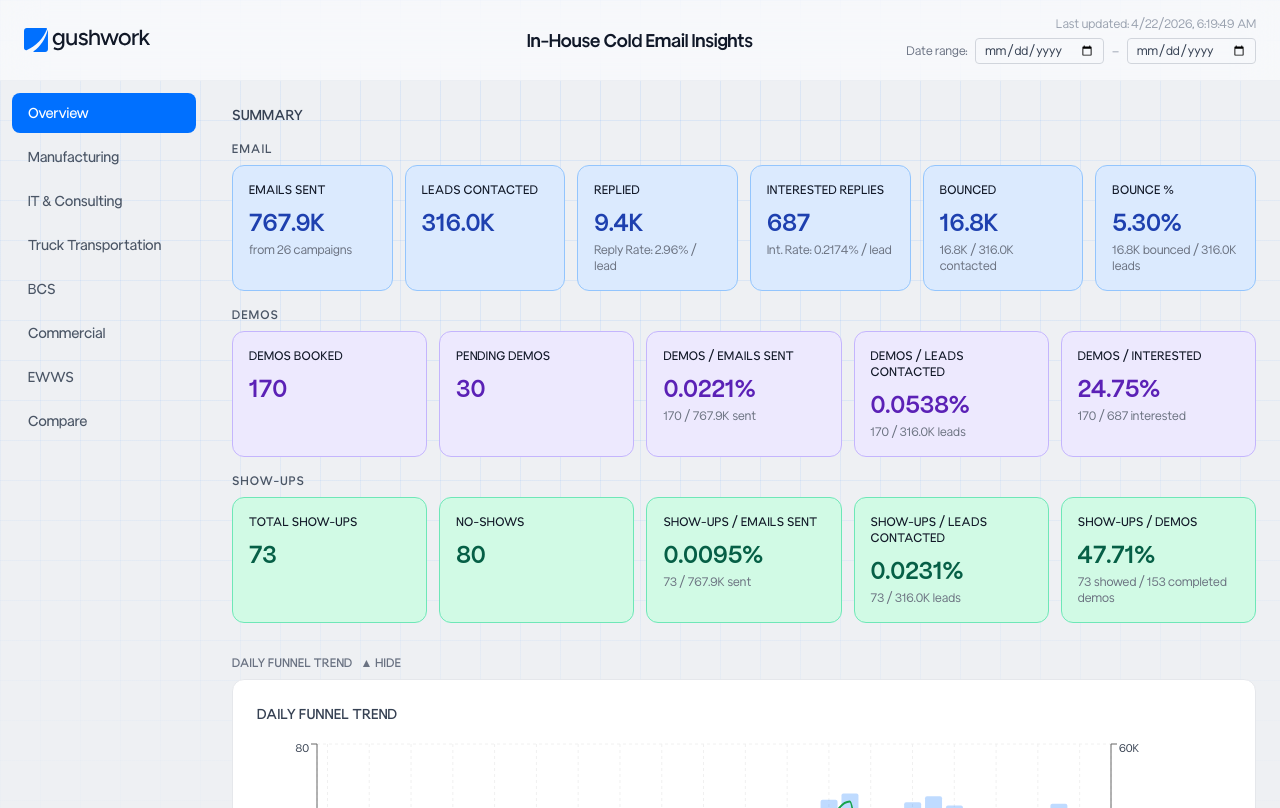
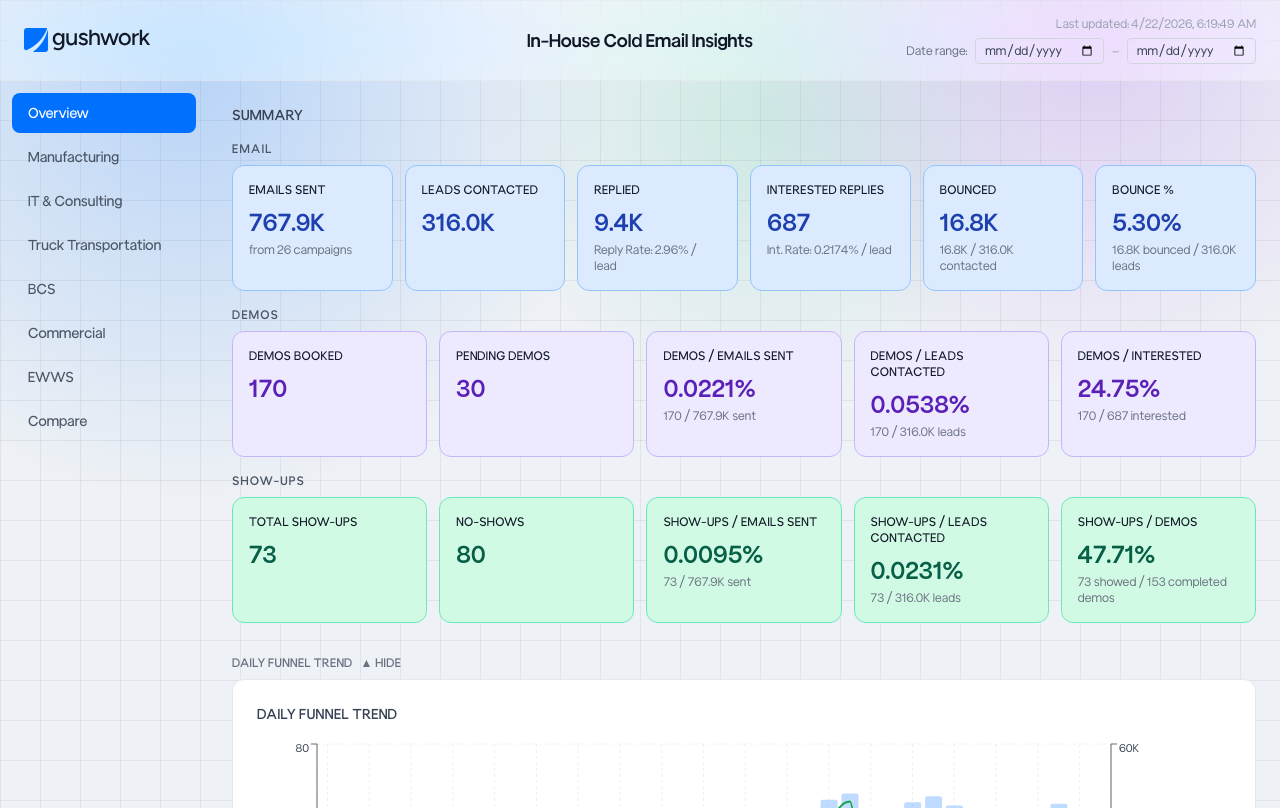
Before and after one commit to ShikharV010/gist_daily_runs, a Next.js app in the folder cold_email_workflows/cold_email_insights/: page / in a window 1280 px wide. Built offline with nearby package versions, Linux system fonts and the light colour scheme.

Commit message:
add colored background blobs so frosted header translucency is visible

```diff
--- a/cold_email_workflows/cold_email_insights/app/globals.css
+++ b/cold_email_workflows/cold_email_insights/app/globals.css
@@ -25,11 +25,13 @@ body {
 }
 
 .dashboard-bg {
-  background-color: #eef0f3;
+  background-color: #eef1f5;
   background-image:
-    radial-gradient(ellipse 120% 100% at 50% 30%, transparent 20%, rgba(238, 240, 243, 0.85) 72%),
-    linear-gradient(rgba(0, 112, 255, 0.08) 1px, transparent 1px),
-    linear-gradient(90deg, rgba(0, 112, 255, 0.08) 1px, transparent 1px);
-  background-size: 100% 100%, 40px 40px, 40px 40px;
+    radial-gradient(circle 600px at 15% 10%, rgba(0, 112, 255, 0.22), transparent 70%),
+    radial-gradient(circle 500px at 85% 5%, rgba(147, 51, 234, 0.18), transparent 70%),
+    radial-gradient(circle 400px at 60% 15%, rgba(16, 185, 129, 0.15), transparent 70%),
+    linear-gradient(rgba(0, 0, 0, 0.06) 1px, transparent 1px),
+    linear-gradient(90deg, rgba(0, 0, 0, 0.06) 1px, transparent 1px);
+  background-size: 100% 100%, 100% 100%, 100% 100%, 40px 40px, 40px 40px;
   background-attachment: fixed;
 }
--- a/cold_email_workflows/cold_email_insights/components/Dashboard.tsx
+++ b/cold_email_workflows/cold_email_insights/components/Dashboard.tsx
@@ -147,9 +147,9 @@ export default function Dashboard() {
       {/* Header — logo left | title center | last-updated + date range right */}
       <header className="sticky top-0 z-20 border-b px-6 py-4"
               style={{
-                backgroundColor: 'rgba(255,255,255,0.55)',
-                backdropFilter: 'blur(20px) saturate(1.8)',
-                WebkitBackdropFilter: 'blur(20px) saturate(1.8)',
+                backgroundColor: 'rgba(255,255,255,0.35)',
+                backdropFilter: 'blur(24px) saturate(1.8)',
+                WebkitBackdropFilter: 'blur(24px) saturate(1.8)',
                 borderColor: 'rgba(229,231,235,0.5)',
               }}>
         <div className="max-w-[1800px] mx-auto grid grid-cols-3 items-center gap-4">
```
